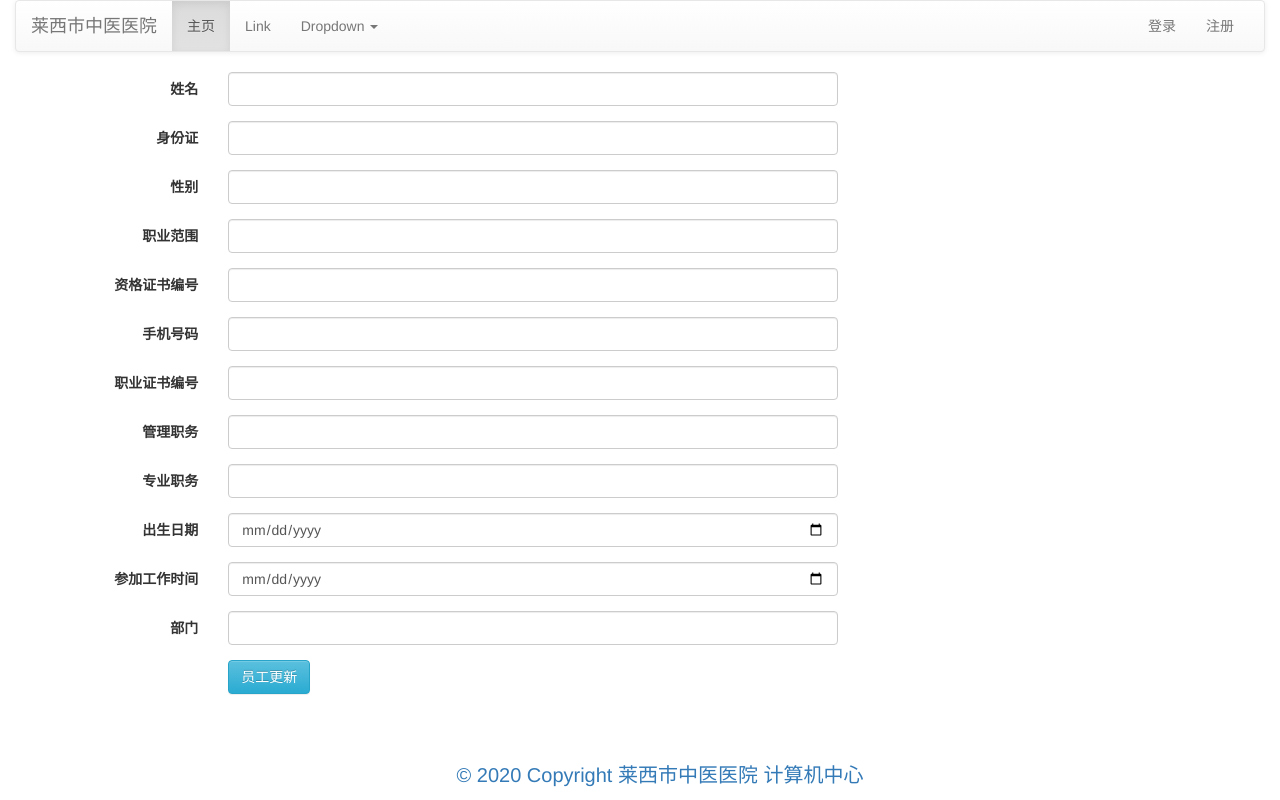
After one commit to 346397769/djangoFirst, a Django app: template templates/staff/update.html in a window 1280 px wide. The commit adds this page. Run offline with Django 3.2, Linux system fonts and the light colour scheme; the template is opened without the code that fills it, so the values that code supplies are empty; some libraries are stand-ins or nearby versions.

Commit message:
人力资源 查询 和更新

```diff
--- a/hr/models.py
+++ b/hr/models.py
@@ -37,7 +37,7 @@ class Staff(models.Model):
     department = models.ForeignKey('Department', on_delete=models.PROTECT)
 
     def __str__(self):
-        return self.username
+        return self.name
 
     class Meta:
         db_table = 'stuff'
@@ -51,7 +51,7 @@ class Occupation(models.Model):
     ocu_name = models.CharField(max_length=20, null=False)
 
     def __str__(self):
-        return self.pro_name
+        return self.ocu_name
 
     class Meta:
         db_table = 'occupation'
--- a/hr/urls.py
+++ b/hr/urls.py
@@ -15,7 +15,9 @@ Including another URLconf
 """
 from django.urls import path, include
 from . import views
-
+app_name = 'hr'
 urlpatterns = [
-    path('show/', views.show, name="show")
+    path('show/', views.show, name="show"),
+    path('search/', views.search, name="search"),
+    path('update/', views.update, name="update")
 ]
--- /dev/null
+++ b/templates/staff/update.html
@@ -0,0 +1,119 @@
+{% extends "base.html" %}
+{% block title %}
+    员工更新
+{% endblock %}
+
+{% block body %}
+
+    {% if msg %}
+        <div class="alert alert-danger alert-dismissible" role="alert">
+            <button type="button" class="close" data-dismiss="alert" aria-label="Close"><span
+                    aria-hidden="true">&times;</span></button>
+            <strong>{{ msg }}</strong>
+        </div>
+    {% endif %}
+
+    <form class="form-horizontal" action="{% url 'hr:update' %}" method="post">
+        {% csrf_token %}
+        <div class="form-group">
+            <label  class="col-sm-2 control-label">姓名</label>
+            <div class="col-sm-6">
+                <input name="name" type="text" class="form-control"  value="{{ staff.name }}">
+            </div>
+        </div>
+        <div class="form-group">
+            <label  class="col-sm-2 control-label">身份证</label>
+            <div class="col-sm-6">
+                <input type="text" name="id_num" class="form-control"  value="{{ staff.id_num }}">
+            </div>
+        </div>
+        <div class="form-group">
+            <label  class="col-sm-2 control-label">性别</label>
+            <div class="col-sm-6">
+                <input type="text" name="sex" class="form-control"  value="{{ staff.sex }}">
+            </div>
+        </div>
+
+        <div class="form-group">
+            <label  class="col-sm-2 control-label">职业范围</label>
+            <div class="col-sm-6">
+                <input type="text" name="occupation" class="form-control" value="{{ staff.occupation }}">
+            </div>
+        </div>
+
+        <div class="form-group">
+            <label  class="col-sm-2 control-label">资格证书编号</label>
+            <div class="col-sm-6">
+                <input type="text" name="credentials_no" class="form-control"
+                       value="{{ staff.credentials_no }}">
+            </div>
+        </div>
+
+        <div class="form-group">
+            <label class="col-sm-2 control-label">手机号码</label>
+            <div class="col-sm-6">
+                <input type="tel" name="phone" class="form-control" value="{{ staff.phone }}">
+            </div>
+        </div>
+
+        <div class="form-group">
+            <label class="col-sm-2 control-label">职业证书编号</label>
+            <div class="col-sm-6">
+                <input type="text" name="pro_no" class="form-control" value="{{ staff.pro_no }}">
+            </div>
+        </div>
+
+
+        <div class="form-group">
+            <label class="col-sm-2 control-label">管理职务</label>
+            <div class="col-sm-6">
+                <input type="text" name="manage_duty" class="form-control" value="{{ staff.manage_duty }}">
+            </div>
+        </div>
+
+        <div class="form-group">
+            <label class="col-sm-2 control-label">专业职务</label>
+            <div class="col-sm-6">
+                <input type="text" name="pro_duty" class="form-control" value="{{ staff.pro_duty }}">
+            </div>
+        </div>
+
+        <div class="form-group">
+            <label class="col-sm-2 control-label">出生日期</label>
+            <div class="col-sm-6">
+                <input type="date" name="birthday" class="form-control" value="{{ staff.birthday | date:'Y-m-d' }}">
+            </div>
+        </div>
+
+        <div class="form-group">
+            <label class="col-sm-2 control-label">参加工作时间</label>
+            <div class="col-sm-6">
+                <input type="date" name="work_time_first" class="form-control" value="{{ staff.work_time_first | date:'Y-m-d' }}">
+            </div>
+        </div>
+
+         <div class="form-group">
+            <label class="col-sm-2 control-label">部门</label>
+            <div class="col-sm-6">
+                <input type="text" name="department" class="form-control" value="{{ staff.department }}">
+            </div>
+        </div>
+
+        <input id="sid" type="hidden" name="id" value="{{ staff.id }}">
+        <div class="form-group">
+            <div class="col-sm-offset-2 col-sm-10">
+                <button id="btn_update" type="button" class="btn btn-info">员工更新</button>
+            </div>
+        </div>
+    </form>
+{% endblock %}
+
+{% block myjs %}
+    <script>
+        var id = $('#uid').val();
+        var username = $('#username').val();
+        var phone = $('#phone').val();
+        var is_selected = $('#is_delete').val();
+        {#$.post("{% url 'user:update' %}",{})#}
+    </script>
+{% endblock %}
```
Also changed, not shown: hr/views.py (+23 -0 lines), templates/staff/show.html (+24 -11 lines).
